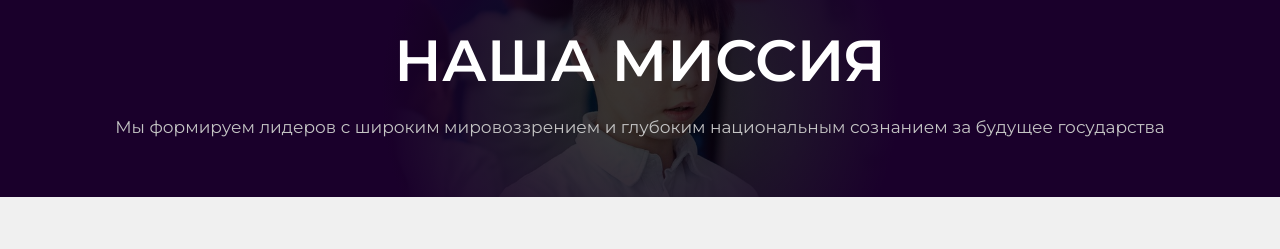
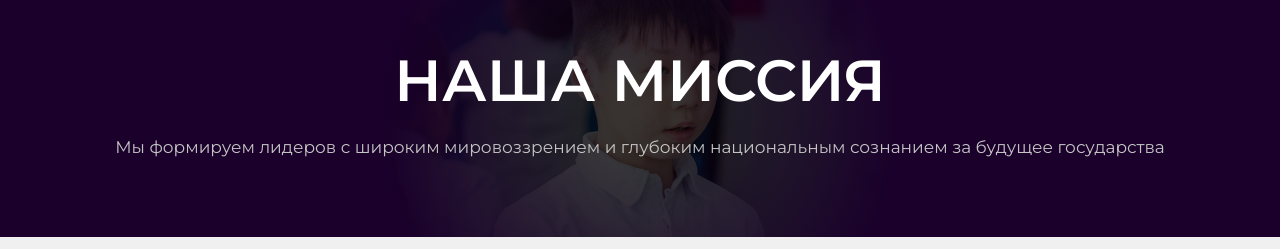
Before and after one commit to 64envy64/secondakb, a plain HTML site: page index.html in a window 1280 px wide. Shown: the part 1728-1977 px from the top of the page. Drawn offline with nearby package versions, Linux system fonts and the light colour scheme; grey boxes are pictures that could not be loaded.

Commit message:
Update style.css

```diff
--- a/style.css
+++ b/style.css
@@ -930,7 +930,7 @@ flex-direction: column;
 justify-content: center;
 align-items: center;
 text-align: center;
-padding: 0px;
+padding: 20px 0px 20px 0;
 }
 
 .pluses h1 {
```
